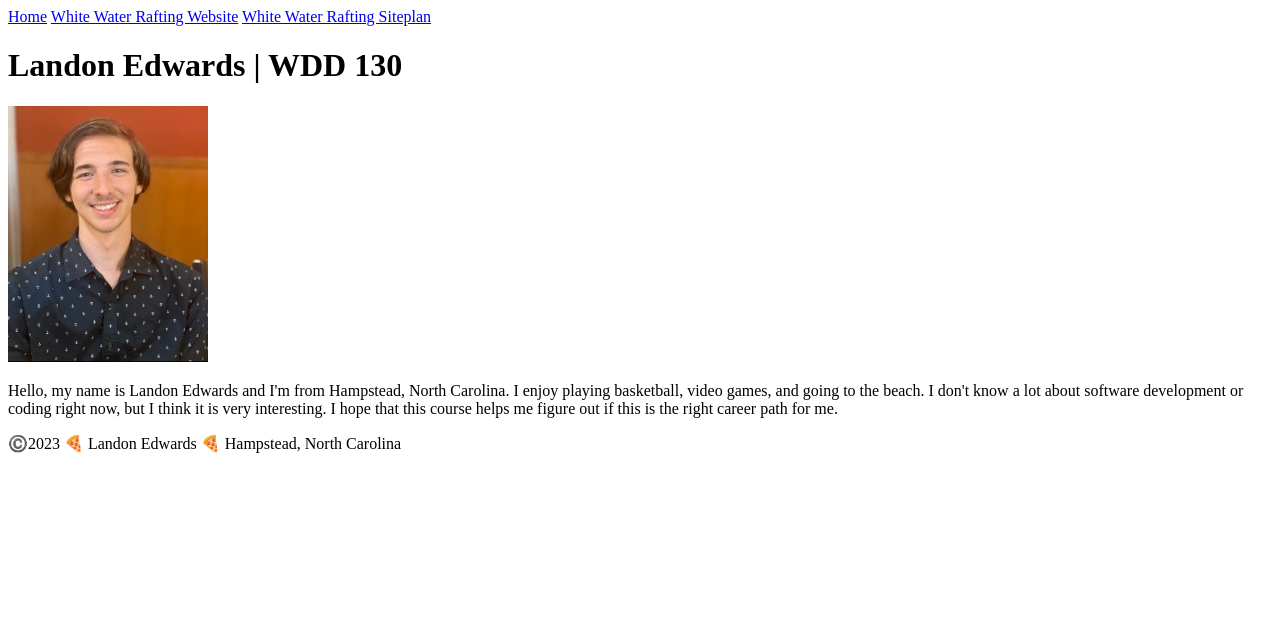
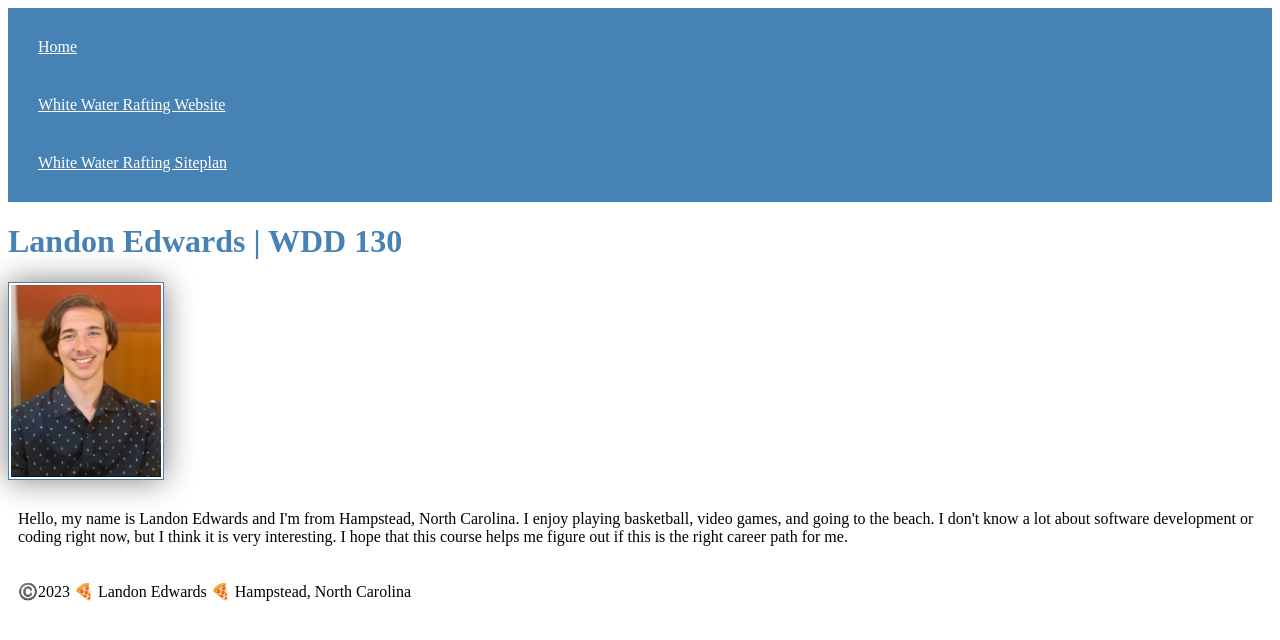
Before and after one commit to landonedwards/wdd130, a plain HTML site: page index.html in a window 1280 px wide. Drawn offline with Linux system fonts and the light colour scheme; files that its build step writes are made by us from their sources.

Commit message:
added styles

```diff
--- a/index.html
+++ b/index.html
@@ -4,6 +4,7 @@
     <meta charset="utf-8">
     <meta name="viewport" content="width=device-width,initial-scale=1.0">
     <title>Landon Edwards | WDD 130</title>
+    <link rel="stylesheet" href="styles.css">
 </head>
 <body>
     <header>
--- /dev/null
+++ b/week02/styles/styles.css
@@ -0,0 +1,22 @@
+nav {
+    background-color: steelblue;
+    padding: 10px;
+}
+nav a {
+    color: white;
+    display: block;
+    padding: 20px;
+}
+h1 {
+    color: steelblue;
+}
+img {
+    width: 150px;
+    height: auto;
+    border: 1px solid steelblue;
+    padding: 2px;
+    box-shadow: 0 0 30px gray;
+}
+p {
+    padding: 10px;
+}
```
